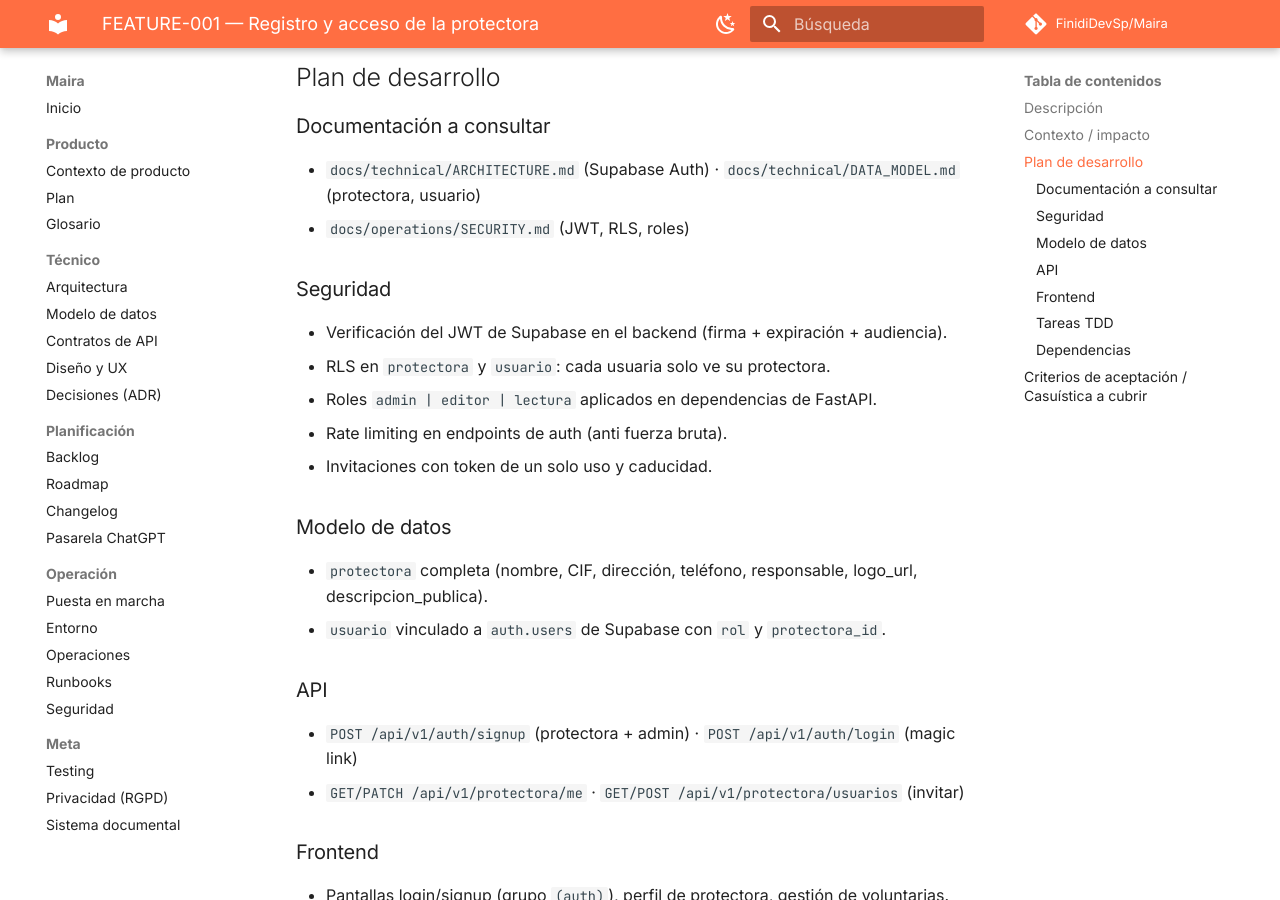
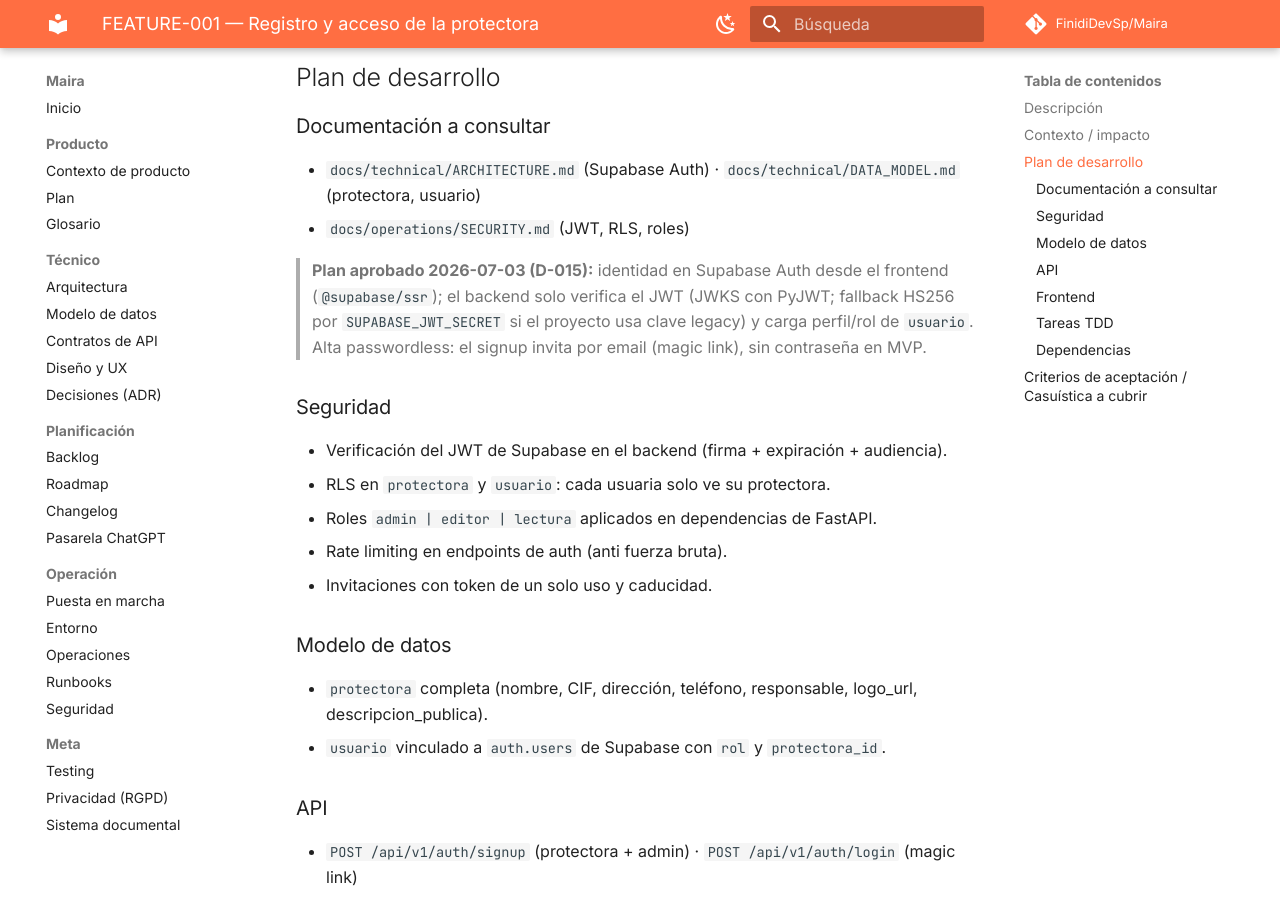
Before and after one commit to FinidiDevSp/Maira, an MkDocs documentation site: the page built from docs/planning/items/FEATURE-001.md, in a window 1280 px wide and 900 px high, scrolled down 471 px. Built offline with MkDocs 1.6.1 and Material for MkDocs 9.7.7, drawn with Linux system fonts in a browser that asks for light colours; comment, search, counter and statistics services are not loaded.

Commit message:
docs: promover FEATURE-001 a desarrollo con plan aprobado (D-015)
Refs: FEATURE-001

Co-Authored-By: Claude Fable 5 <noreply@anthropic.com>

```diff
--- a/docs/planning/items/FEATURE-001.md
+++ b/docs/planning/items/FEATURE-001.md
@@ -2,12 +2,12 @@
 id: FEATURE-001
 tipo: feature
 titulo: "Registro y acceso de la protectora (auth + perfil)"
-estado: listo
+estado: desarrollo
 prioridad: alta
 hito: "0.2"
 duplicado_de: null
 creado: 2026-07-02
-actualizado: 2026-07-02
+actualizado: 2026-07-03
 ---
 
 # FEATURE-001 — Registro y acceso de la protectora
@@ -25,6 +25,11 @@ Una voluntaria puede registrar su protectora, entrar con magic link (sin recorda
 ### Documentación a consultar
 - `docs/technical/ARCHITECTURE.md` (Supabase Auth) · `docs/technical/DATA_MODEL.md` (protectora, usuario)
 - `docs/operations/SECURITY.md` (JWT, RLS, roles)
+
+> **Plan aprobado 2026-07-03 (D-015):** identidad en Supabase Auth desde el frontend
+> (`@supabase/ssr`); el backend solo verifica el JWT (JWKS con PyJWT; fallback HS256 por
+> `SUPABASE_JWT_SECRET` si el proyecto usa clave legacy) y carga perfil/rol de `usuario`.
+> Alta passwordless: el signup invita por email (magic link), sin contraseña en MVP.
 
 ### Seguridad
 - Verificación del JWT de Supabase en el backend (firma + expiración + audiencia).
```
Also changed, not shown: docs/planning/BACKLOG.md (+6 -1 lines), docs/planning/ROADMAP.md (+1 -1 lines), docs/planning/items/INDEX.md (+1 -1 lines), docs/product/PRODUCT_CONTEXT.md (+4 -0 lines), docs/technical/DECISIONS.md (+4 -0 lines), 1 other file.
